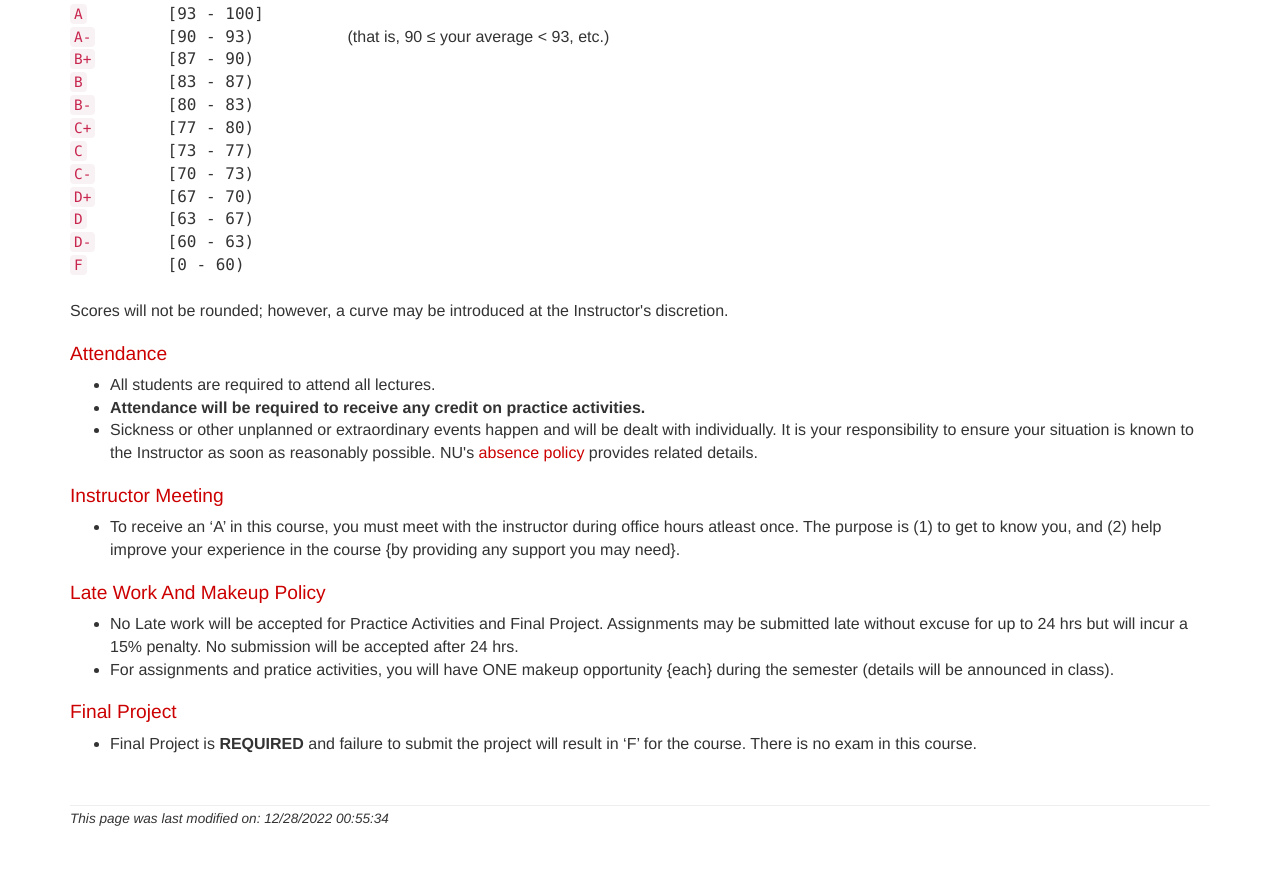
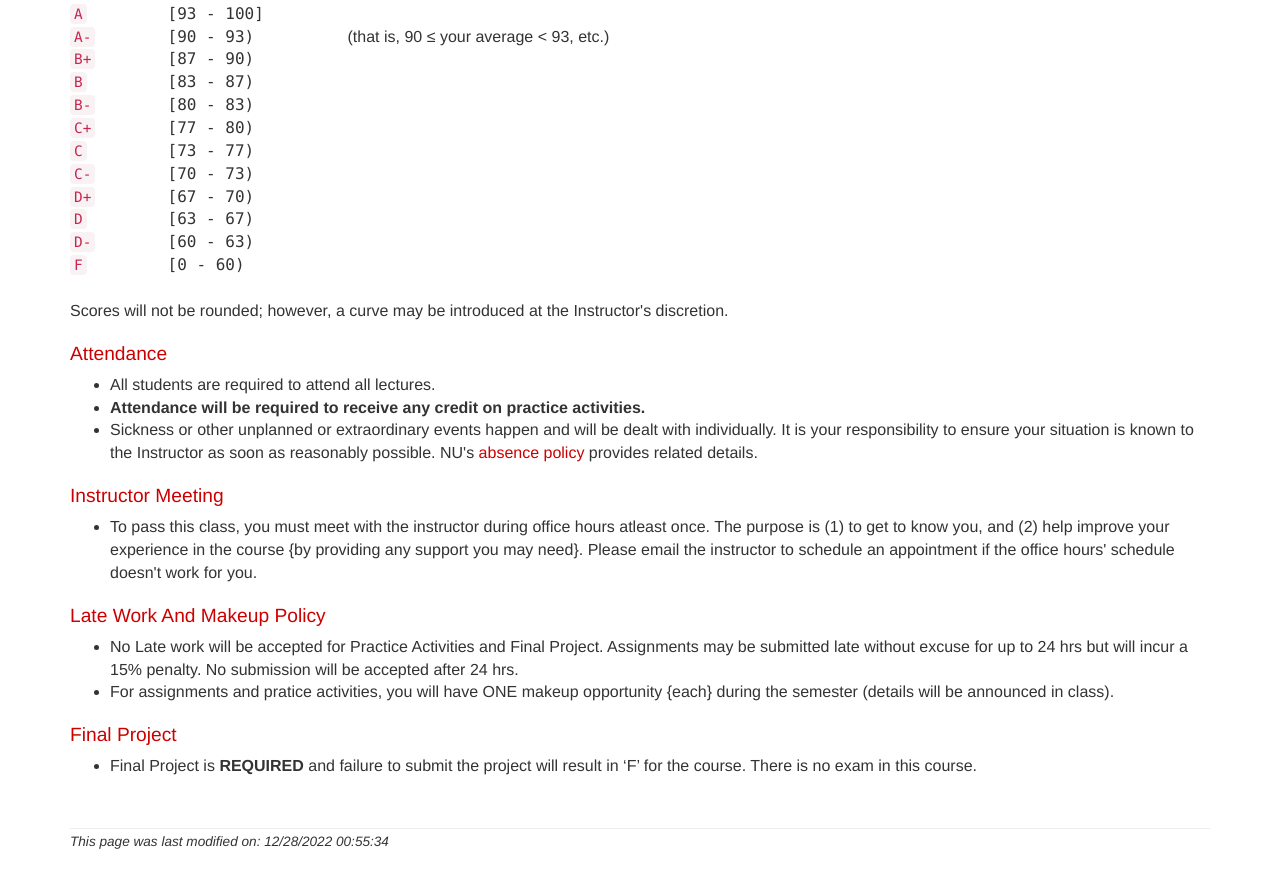
Before and after one commit to neu-cs3520/Spring-2023-WebSite, a plain HTML site: page description.html in a window 1280 px wide. Shown: the part 1994-2877 px from the top of the page. Before the commit the page ends 2854 px from the top, so only its background shows below. Drawn offline with Linux system fonts and the light colour scheme.

Commit message:
updated grading breakdown

```diff
--- a/description.html
+++ b/description.html
@@ -236,7 +236,7 @@ href="https://catalog.northeastern.edu/undergraduate/academic-policies-procedure
 <h2>Instructor Meeting</h2>
 <p>
 <ul>
-    <li>To receive an ‘A’ in this course, you must meet with the instructor during office hours atleast once. The purpose is (1) to get to know you, and (2) help improve your experience in the course {by providing any support you may need}.  </li>
+    <li>To pass this class, you must meet with the instructor during office hours atleast once. The purpose is (1) to get to know you, and (2) help improve your experience in the course {by providing any support you may need}. Please email the instructor to schedule an appointment if the office hours' schedule doesn't work for you.</li>
 
 </ul>
 
```
